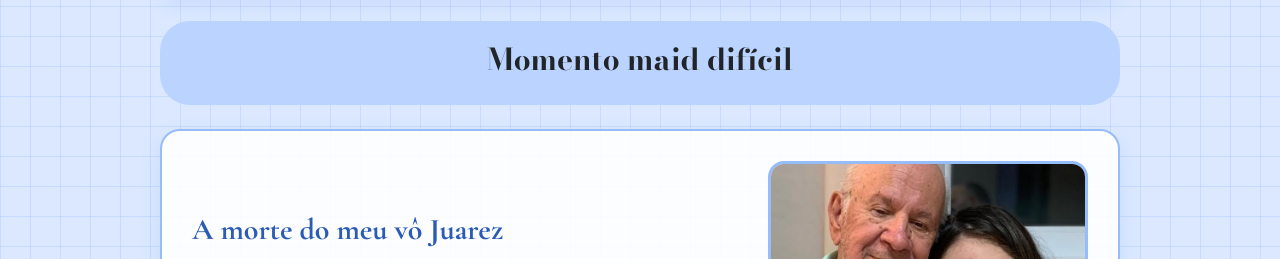
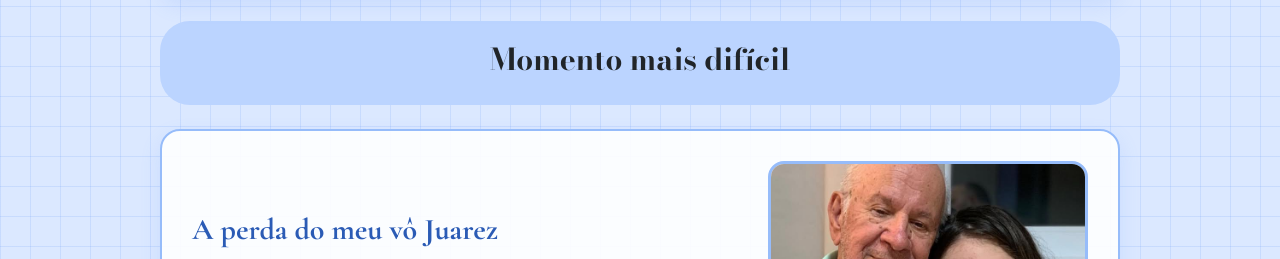
Before and after one commit to malu-vieira09/Portifolio_pessoal, a plain HTML site: page ifrs.html in a window 1280 px wide. Shown: the part 1704-1963 px from the top of the page. Drawn offline with nearby package versions, Linux system fonts and the light colour scheme; a web font is replaced by a local one.

Commit message:
Update ifrs.html

```diff
--- a/ifrs.html
+++ b/ifrs.html
@@ -149,14 +149,14 @@
     </div>
     <br>
  <div class="fraseinicial">
-    <h1><strong>Momento maid difícil</strong></h1>
+    <h1><strong>Momento mais difícil</strong></h1>
     </div>
     <br>
       <div class="grade-cards">
         <section class="card card-destaque">
   <div class="card-conteudo">
     <br>
-    <h3><strong>A morte do meu vô Juarez</strong></h3>
+    <h3><strong>A perda do meu vô Juarez</strong></h3>
     <p>
      O momento mais difícil da minha vida foi a perda do meu avô, Juarez, no dia 4 de fevereiro de 2025. A partir daquele dia, o luto deixou de ser apenas um sentimento passageiro e se transformou em uma dor intensa e constante, que me acompanhou durante todo o ano.
     </p>
```
